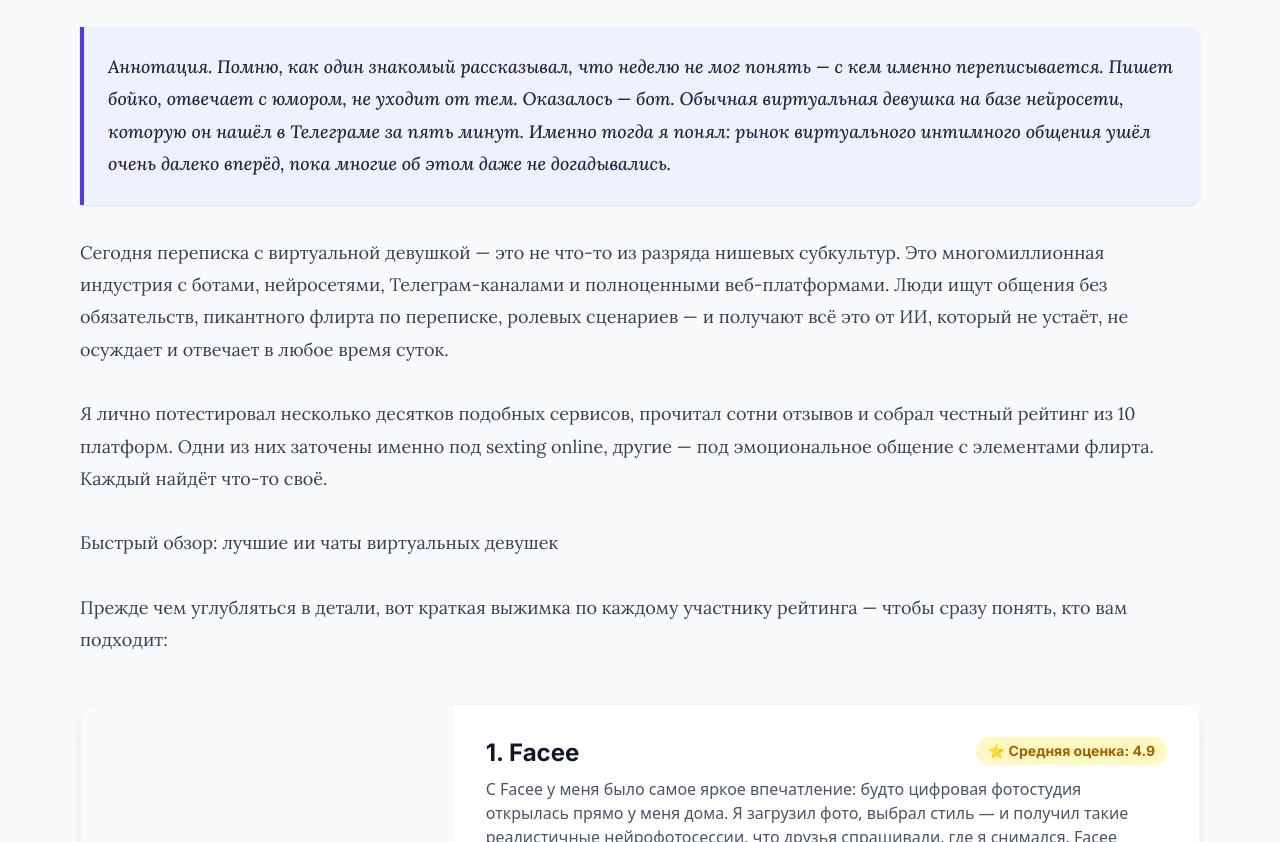
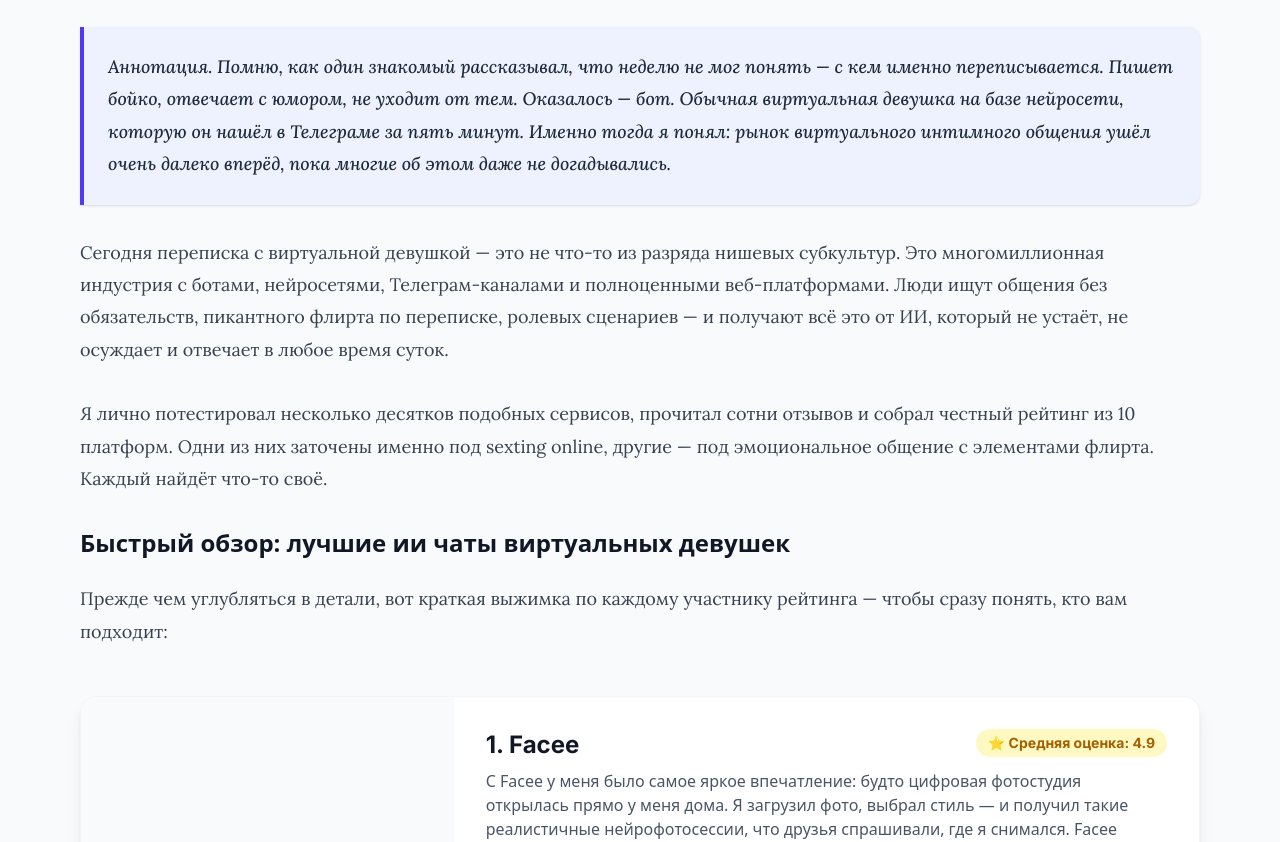
Before and after one commit to virtualnaya-devushka/virtualnaya-devushka.github.io, a plain HTML site: page index.html in a window 1280 px wide. Shown: the part 258-1100 px from the top of the page. Drawn offline with nearby package versions, Linux system fonts and the light colour scheme.

Commit message:
Update index.html

```diff
--- a/index.html
+++ b/index.html
@@ -10,7 +10,7 @@
     <!-- SEO Meta Tags (Строго по тексту) -->
     <meta name="description" content="Гид по нейрофотосессиям онлайн. Как создать фотосессию с помощью нейросети, где делать нейрофотосессию быстро и безопасно, какие сервисы подходят для личных и коммерческих задач.">
     <meta name="robots" content="index, follow">
-    <link rel="canonical" href="https://neirofotosessii.github.io/">
+    <link rel="canonical" href="https://virtualnaya-devushka.github.io/">
 
     <!-- Верификация -->
 
@@ -18,7 +18,7 @@
     <!-- Open Graph -->
     <meta property="og:type" content="article">
     <meta property="og:title" content="Нейрофотосессия онлайн по фото — лучшие нейросети и сервисы">
-    <meta property="og:image" content="https://neirofotosessii.github.io/img/mm1.webp">
+    <meta property="og:image" content="https://virtualnaya-devushka.github.io/img/mm1.webp">
 
     <!-- Fonts -->
     <link rel="preconnect" href="https://fonts.googleapis.com">
@@ -87,7 +87,7 @@
 
 <p>Я лично потестировал несколько десятков подобных сервисов, прочитал сотни отзывов и собрал честный рейтинг из 10 платформ. Одни из них заточены именно под sexting online, другие &mdash; под эмоциональное общение с элементами флирта. Каждый найдёт что-то своё.</p>
 
-            <h2>Быстрый обзор: лучшие ии чаты виртуальных девушек</h2>
+            <h2 class="text-2xl font-bold font-sans mb-6 text-gray-900">Быстрый обзор: лучшие ии чаты виртуальных девушек</h2>
         <p>Прежде чем углубляться в детали, вот краткая выжимка по каждому участнику рейтинга — чтобы сразу понять, кто вам подходит:</p>
 
         </article>
```
